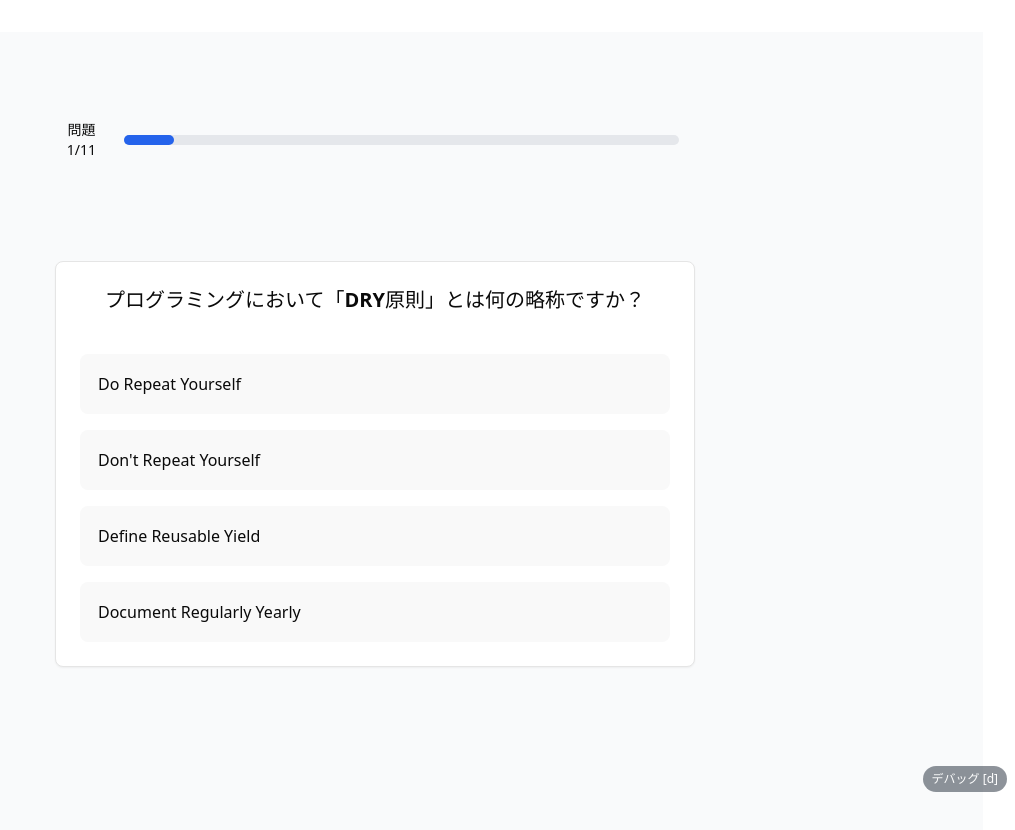
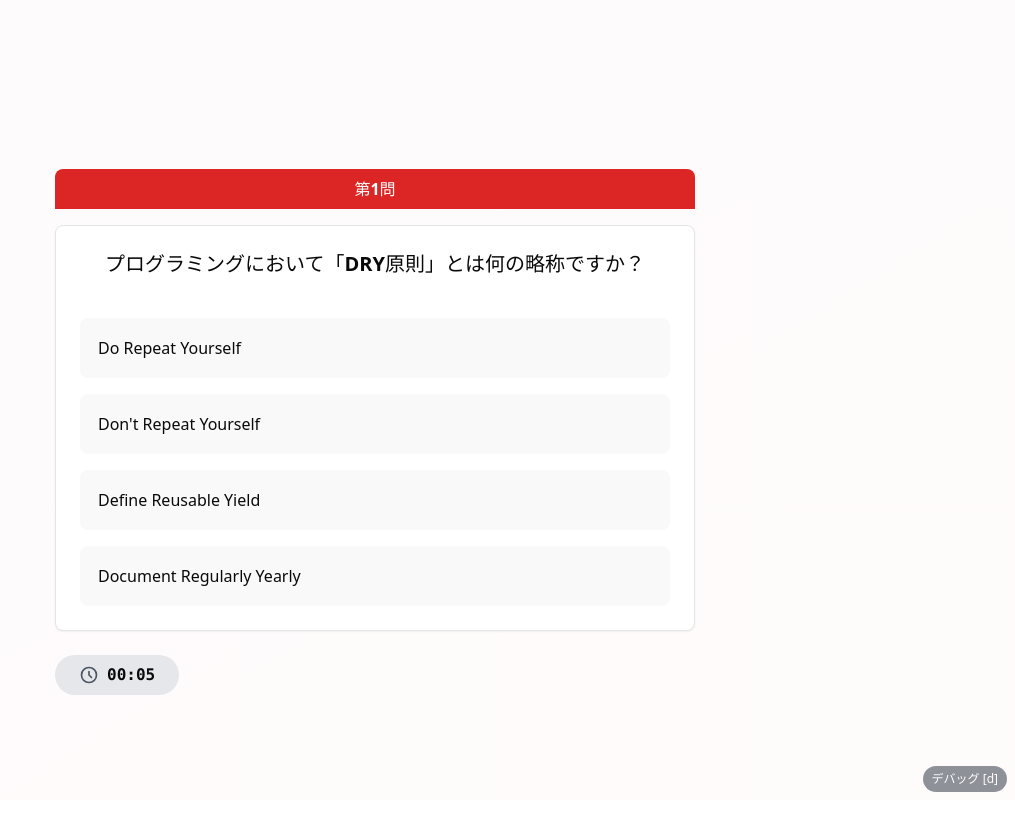
Before and after one commit to noplan-inc/quiz-front-poc, a React (Vite) app: page / in a window 1280 px wide. Shown: the top 830 px of the page, without its empty margins (265-1280 px from the left). Built offline with nearby package versions, Linux system fonts and the light colour scheme.

Commit message:
fix: UIデザイン変更に合わせてテストを更新、biome設定を改善

```diff
--- a/src/components/SingleQuizView.tsx
+++ b/src/components/SingleQuizView.tsx
@@ -1,6 +1,6 @@
 import type { QuizProps } from "@/types/quiz";
 import { AnimatePresence, motion } from "framer-motion";
-import { useState } from "react";
+import { useEffect, useState } from "react";
 import { QuizItem } from "./quiz";
 
 interface SingleQuizViewProps {
@@ -14,10 +14,29 @@ const SingleQuizView: React.FC<SingleQuizViewProps> = ({
 }) => {
     const [currentQuizIndex, setCurrentQuizIndex] = useState(0);
     const [direction, setDirection] = useState(0); // -1: 前へ, 0: 初期, 1: 次へ
-    const [_answered, setAnswered] = useState(false);
+    const [answered, setAnswered] = useState(false);
+    const [elapsedTime, setElapsedTime] = useState(0);
 
     // 現在表示中のクイズ
     const currentQuiz = quizzes[currentQuizIndex];
+
+    // タイマーの設定
+    useEffect(() => {
+        const timer = setInterval(() => {
+            setElapsedTime((prev) => prev + 1);
+        }, 1000);
+
+        return () => clearInterval(timer);
+    }, []);
+
+    // 経過時間の表示形式
+    const formatTime = (seconds: number) => {
+        const mins = Math.floor(seconds / 60);
+        const secs = seconds % 60;
+        return `${mins.toString().padStart(2, "0")}:${secs
+            .toString()
+            .padStart(2, "0")}`;
+    };
 
     // 次の問題へ
     const goToNextQuiz = () => {
@@ -38,11 +57,13 @@ const SingleQuizView: React.FC<SingleQuizViewProps> = ({
     // 回答処理
     const handleAnswer = (_choiceId: string | string[]) => {
         setAnswered(true);
+    };
 
-        // 回答から1秒後に次の問題へ
-        setTimeout(() => {
+    // 次へボタンのハンドラー
+    const handleNext = () => {
+        if (answered) {
             goToNextQuiz();
-        }, 1000);
+        }
     };
 
     // アニメーションのバリアント
@@ -62,31 +83,18 @@ const SingleQuizView: React.FC<SingleQuizViewProps> = ({
     };
 
     return (
-        <div className="min-h-screen flex items-center justify-center bg-gray-50">
-            <div className="w-full max-w-2xl mx-auto">
-                {/* 進捗インジケーター */}
-                <div className="mb-6 px-4">
-                    <div className="flex justify-between items-center">
-                        <span className="text-sm font-medium">
-                            問題 {currentQuizIndex + 1}/{quizzes.length}
-                        </span>
-                        <div className="w-full mx-4 bg-gray-200 rounded-full h-2.5">
-                            <div
-                                className="bg-blue-600 h-2.5 rounded-full transition-all duration-300"
-                                style={{
-                                    width: `${
-                                        ((currentQuizIndex + 1) /
-                                            quizzes.length) *
-                                        100
-                                    }%`,
-                                }}
-                            />
-                        </div>
-                    </div>
+        <div className="min-h-screen flex items-center justify-center bg-white">
+            {/* ストライプの背景パターン */}
+            <div className="absolute inset-0 bg-gradient-to-br from-pink-50 to-red-50 bg-stripes bg-stripes-pink opacity-30" />
+
+            <div className="w-full max-w-2xl mx-auto p-4 relative">
+                {/* 問題番号表示 */}
+                <div className="bg-red-600 text-white font-bold py-2 px-4 mb-4 text-center rounded-t-lg">
+                    第{currentQuizIndex + 1}問
                 </div>
 
                 {/* クイズ表示エリア */}
-                <div className="relative h-[70vh] flex items-center justify-center">
+                <div className="relative">
                     <AnimatePresence mode="wait" custom={direction}>
                         <motion.div
                             key={currentQuizIndex}
@@ -103,7 +111,7 @@ const SingleQuizView: React.FC<SingleQuizViewProps> = ({
                                 },
                                 opacity: { duration: 0.2 },
                             }}
-                            className="absolute w-full px-4"
+                            className="w-full"
                         >
                             <QuizItem
                                 {...currentQuiz}
@@ -112,6 +120,43 @@ const SingleQuizView: React.FC<SingleQuizViewProps> = ({
                         </motion.div>
                     </AnimatePresence>
                 </div>
+
+                {/* フッター部分: タイマーと次へボタン */}
+                <div className="mt-6 flex justify-between items-center">
+                    {/* タイマー */}
+                    <div className="bg-gray-200 rounded-full py-2 px-6 flex items-center">
+                        <svg
+                            xmlns="http://www.w3.org/2000/svg"
+                            className="h-5 w-5 mr-2 text-gray-600"
+                            fill="none"
+                            viewBox="0 0 24 24"
+                            stroke="currentColor"
+                            aria-label="タイマー"
+                        >
+                            <title>タイマーアイコン</title>
+                            <path
+                                strokeLinecap="round"
+                                strokeLinejoin="round"
+                                strokeWidth={2}
+                                d="M12 8v4l3 3m6-3a9 9 0 11-18 0 9 9 0 0118 0z"
+                            />
+                        </svg>
+                        <span className="font-mono font-bold">
+                            {formatTime(elapsedTime)}
+                        </span>
+                    </div>
+
+                    {/* 次へボタン */}
+                    {answered && (
+                        <button
+                            onClick={handleNext}
+                            className="bg-red-600 hover:bg-red-700 text-white font-bold py-2 px-8 rounded-md transition-colors"
+                            type="button"
+                        >
+                            つぎへ
+                        </button>
+                    )}
+                </div>
             </div>
         </div>
     );
```
Also changed, not shown: biome.json (+13 -1 lines), 2 other files (tests, documents, lock files or other folders).
